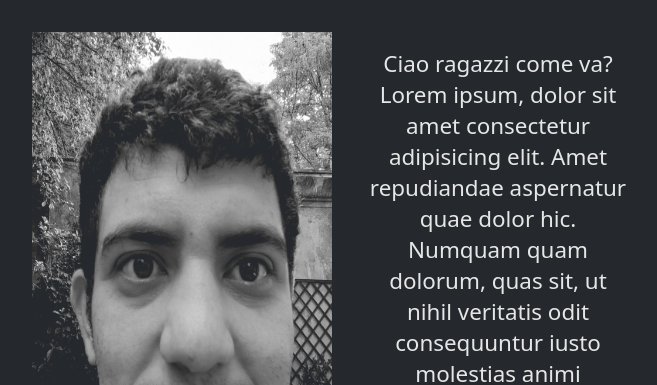
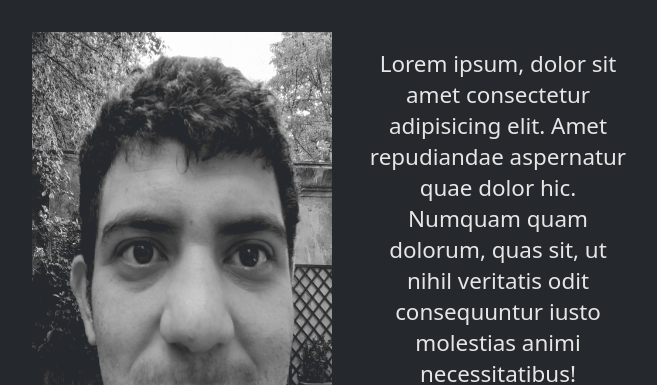
Before and after one commit to lichfolky/black-page, a plain HTML site: page index.html in a window 1280 px wide. Shown: the part 127-512 px from the top of the page, without its empty margins (308-965 px from the left). Drawn offline with Linux system fonts and the light colour scheme.

Commit message:
change text

```diff
--- a/index.html
+++ b/index.html
@@ -13,9 +13,8 @@
         <h1>Ciao a tutti!</h1>
         <div class="content">
             <img src="img/me.png" alt="il mio bel viso bianco e nero" width="300">
-
             <div>
-                <p>Ciao ragazzi come va?
+                <p>
                     Lorem ipsum, dolor sit amet consectetur adipisicing elit. Amet repudiandae aspernatur quae dolor
                     hic.
                     Numquam quam dolorum, quas sit, ut nihil veritatis odit consequuntur iusto molestias animi
```
